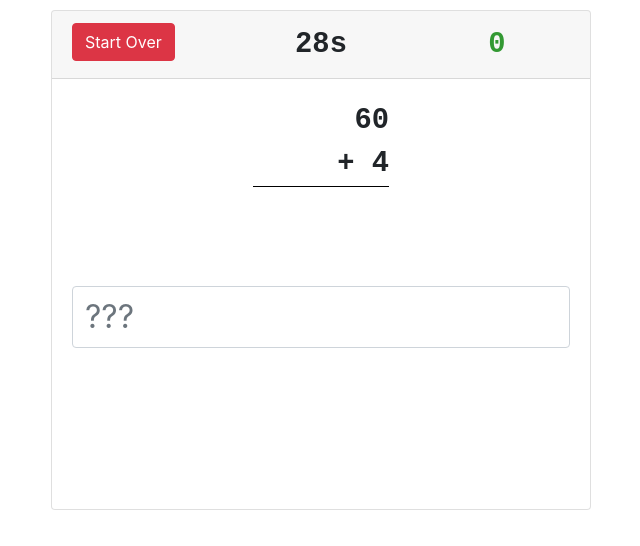
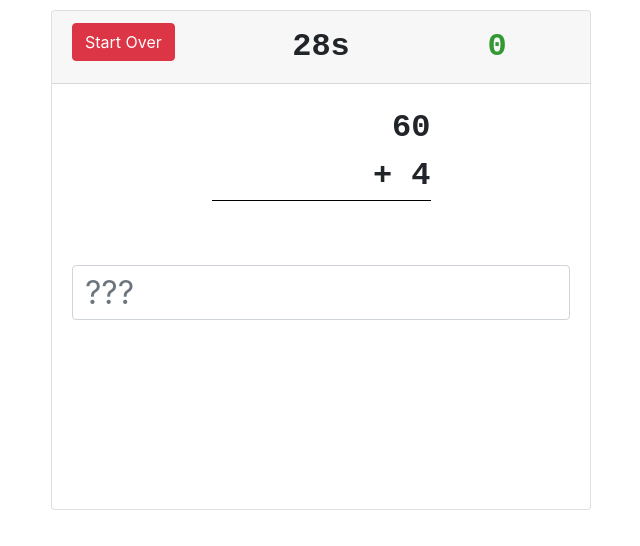
Before and after one commit to bendalton/speed-math-angular, an Angular app: page / in a window 1280 px wide. Both pictures are taken after a click on the button "30 Seconds". Shown: the top 546 px of the page, without its empty margins (319-959 px from the left). Built offline with nearby package versions, Linux system fonts and the light colour scheme.

Commit message:
Fixing layout issues and handling scroll issues

```diff
--- a/src/app/math-test/math-test.component.css
+++ b/src/app/math-test/math-test.component.css
@@ -5,7 +5,7 @@ margin-top:10px;
 .number {
 font-family: 'Courier New', Courier, monospace;
 font-weight:bold;
-font-size:180%
+font-size:200%
 }
 
 .number.correct {
@@ -30,9 +30,10 @@ margin-bottom:20px;
 
 .answer-holder, .answer-placeholder {
   border-top: 1px solid #000;
-  height:100px;
+  height:65px;
 }
 
 #solutionInput {
   font-size:200%;
+  height:55px;
 }
--- a/src/app/math-test/math-test.component.html
+++ b/src/app/math-test/math-test.component.html
@@ -19,7 +19,7 @@
       <h5>Caleb, choose your race:</h5>
       <button *ngFor="let test of availableTests" class="btn btn-block btn-success" (click)="startTest(test)">{{test.title}}</button>
     </div>
-    <div *ngIf="currentTest && currentTest.isRunning" class="col-4 offset-4 text-right">
+    <div *ngIf="currentTest && currentTest.isRunning" class="col-6 offset-3 text-right">
       <div class="number">{{currentTest.currentQuestion.numberTop}}</div>
       <div class="number"><span>{{currentTest.currentQuestion.operator}}</span> {{currentTest.currentQuestion.numberBottom}}</div>
       <div class="number correct answer-placeholder"  *ngIf="!currentTest.currentQuestion.answered"></div>
@@ -38,7 +38,7 @@
           [(ngModel)]="currentAnswer"
           (keyup.enter)="answerQuestion(currentAnswer)">
       </div>
-    <div  *ngIf="currentTest && !currentTest.isRunning" class="col-4 offset-4 text-center">
+    <div  *ngIf="currentTest && !currentTest.isRunning" class="col-6 offset-3 text-center">
       <h3><span class="number correct">{{currentTest.questionsCorrect}}</span></h3>
       <h5>in {{currentTest.secondsTotal}} seconds</h5>
     </div>
--- a/src/app/math-test/math-test.component.ts
+++ b/src/app/math-test/math-test.component.ts
@@ -24,13 +24,16 @@ export class MathTestComponent {
       setTimeout(()=>{
       document.getElementById("solutionInput").focus()
       },10)
-    },500)
+    },700)
     this.currentAnswer = null
   }
 
   public startTest(test:MathTest){
     this.currentTest = new MathTest(test.secondsTotal,test.title);
     this.currentTest.start()
+    setInterval(()=>{
+    window.scrollTo({top:0})
+    },100)
   }
 
   public showMenu(){
```
